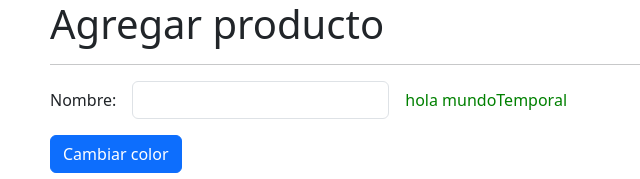
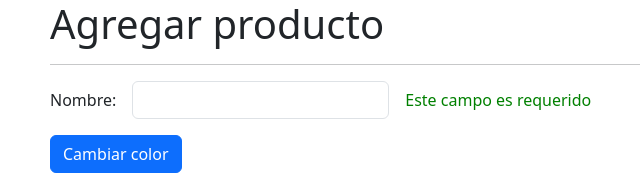
Before and after one commit to JonathanYaguana/CursoAngular, an Angular app in the folder 11-directiveSignals/: page /products/product in a window 1280 px wide. Shown: the top 179 px of the page, without its empty margins (32-672 px from the left). Built offline with nearby package versions, Linux system fonts and the light colour scheme.

Commit message:
cambio de texto de la etiqueta

```diff
--- a/11-directiveSignals/src/app/products/pages/productPage/productPage.component.html
+++ b/11-directiveSignals/src/app/products/pages/productPage/productPage.component.html
@@ -14,7 +14,9 @@
     </div>
 
     <div class="col-auto">
-      <span customLabel [color]="color">Temporal</span>
+      <span customLabel [color]="color"
+      [errors]="myForm.get('name')?.errors"
+      >Temporal</span>
     </div>
 
   </div>
--- a/11-directiveSignals/src/app/shared/directives/custom-label.directive.ts
+++ b/11-directiveSignals/src/app/shared/directives/custom-label.directive.ts
@@ -1,4 +1,5 @@
 import { Directive, ElementRef, Input } from '@angular/core';
+import { ValidationErrors } from '@angular/forms';
 
 @Directive({
   selector: '[customLabel]',
@@ -7,6 +8,7 @@ export class CustomLabelDirective {
 
   private htmlElement?: ElementRef<HTMLElement>
   private _calor: string = 'red';
+  private _errors?: ValidationErrors | null;
 
   @Input()
   set color (value: string){
@@ -14,11 +16,15 @@ export class CustomLabelDirective {
     this.setStyle();
   }
 
+  @Input()
+  set errors ( values: ValidationErrors | null | undefined){
+    this._errors = values;
+    this.setErrorMessage();
+  }
+
   constructor( private el: ElementRef<HTMLElement> ) {
-    console.log(el)
+    //console.log(el)
     this.htmlElement = el;
-
-    this.htmlElement.nativeElement.innerHTML = 'hola mundo';
   }
 
   setStyle():void {
@@ -27,4 +33,20 @@ export class CustomLabelDirective {
     this.htmlElement!.nativeElement.style.color = this._calor;
   }
 
+  setErrorMessage():void {
+    if ( !this.htmlElement ) return;
+    if ( !this._errors ) {
+      this.htmlElement.nativeElement.innerText = 'No hay errores';
+      return;
+    }
+
+    const errors = Object.keys(this._errors)
+
+    if ( errors.includes('required')){
+      this.htmlElement.nativeElement.innerText = 'Este campo es requerido';
+      return;
+    }
+
+  }
+
 }
```
